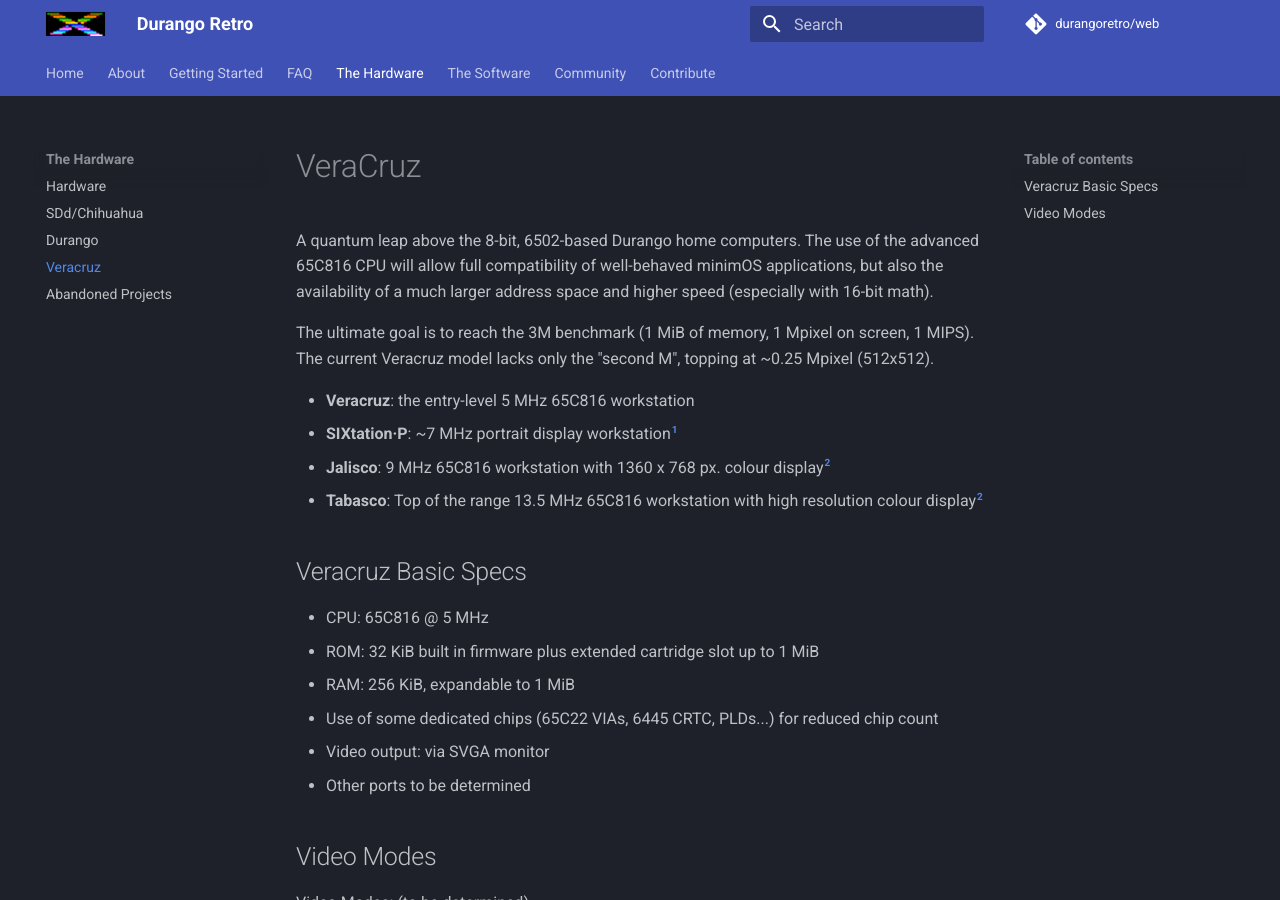
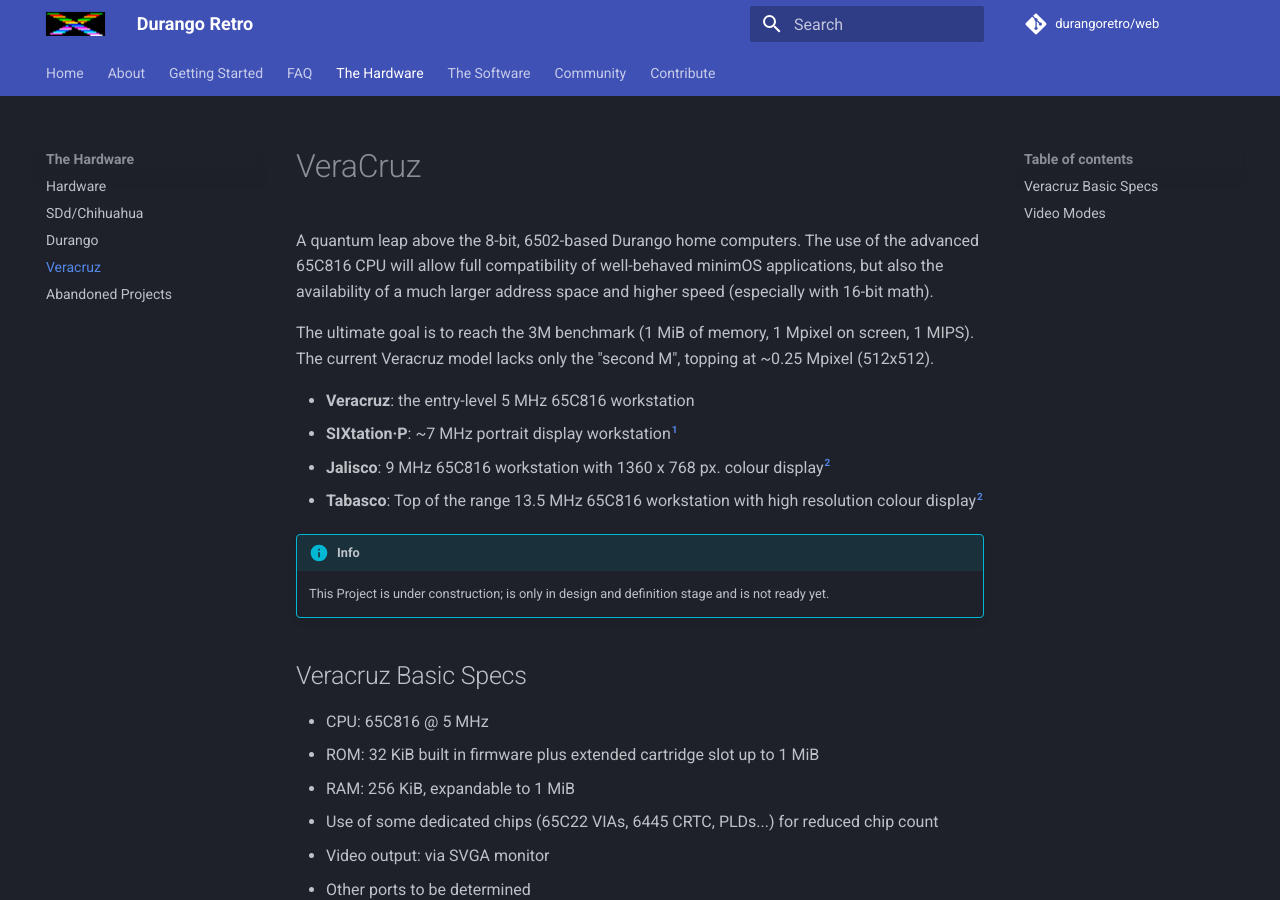
Before and after one commit to durangoretro/web, an MkDocs documentation site: the page built from docs/hardware/veracruz.md, in a window 1280 px wide and 900 px high. Built offline with MkDocs 1.6.1 and Material for MkDocs 9.7.7, drawn with Linux system fonts in a browser that asks for light colours; comment, search, counter and statistics services are not loaded.

Commit message:
adding note

```diff
--- a/docs/hardware/veracruz.md
+++ b/docs/hardware/veracruz.md
@@ -8,6 +8,9 @@ The ultimate goal is to reach the 3M benchmark (1 MiB of memory, 1 Mpixel on scr
 * **SIXtation·P**: ~7 MHz portrait display workstation[^1]
 * **Jalisco**: 9 MHz 65C816 workstation with 1360 x 768 px. colour display[^2]
 * **Tabasco**: Top of the range 13.5 MHz 65C816 workstation with high resolution colour display[^2]
+
+!!! info
+    This Project is under construction; is only in design and definition stage and is not ready yet.
 
 ## Veracruz Basic Specs
 
```
